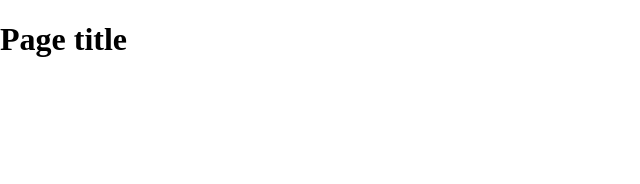
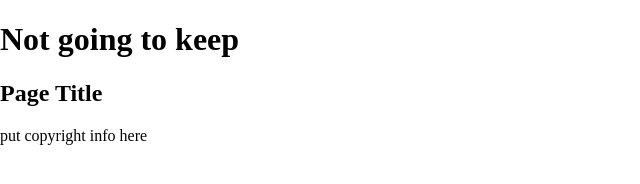
Before and after one commit to tiegmusic/git-basics, a plain HTML site: page index.html in a window 1280 px wide. Shown: the whole page, without its empty margins (0-640 px from the left). Drawn offline with nearby package versions, Linux system fonts and the light colour scheme.

Commit message:
added some dumb stuff for experiment on merging

```diff
--- a/index.html
+++ b/index.html
@@ -14,13 +14,14 @@
     </head>
     <body>
     <header>
-	<h1>Page title</h1>
+	<h1>Not going to keep</h1>
     </header>
     <nav id="pageNav">
     </nav>
     <main>
+			<h2>Page Title</h2>
     </main>
-    <footer>
+    <footer>put copyright info here
     </footer>
         <script>
 //use the modernizr load to load up external scripts. This will load the scripts asynchronously, but the order listed matters. Although it will load all scripts in parallel, it will execute them in the order listed
```
